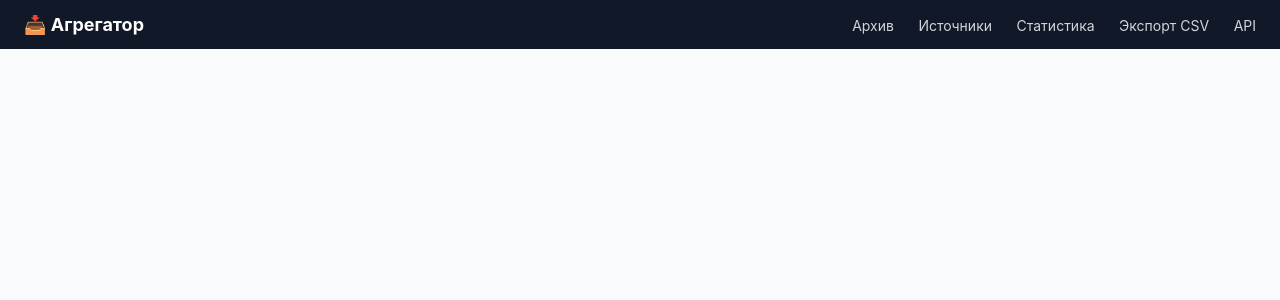
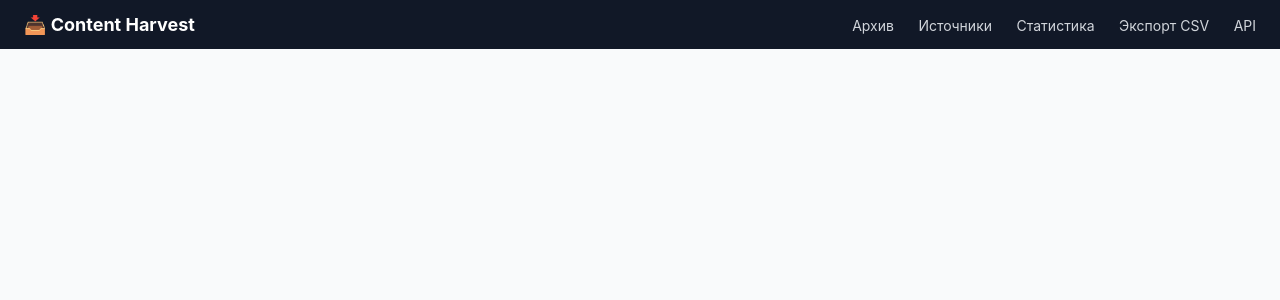
Before and after one commit to VikaYazenina/IndividualProject, a Python web app: template app/templates/base.html in a window 1280 px wide. Shown: the top 300 px of the page. Run offline with Jinja, Linux system fonts and the light colour scheme; the template is opened without the code that fills it, so the values that code supplies are empty.

Commit message:
Update base.html

```diff
--- a/app/templates/base.html
+++ b/app/templates/base.html
@@ -8,7 +8,7 @@
 </head>
 <body>
   <header class="nav">
-    <a href="/archive" class="brand">📥 Агрегатор</a>
+    <a href="/archive" class="brand">📥 Content Harvest</a>
     <nav>
       <a href="/archive">Архив</a>
       <a href="/sources">Источники</a>
```
